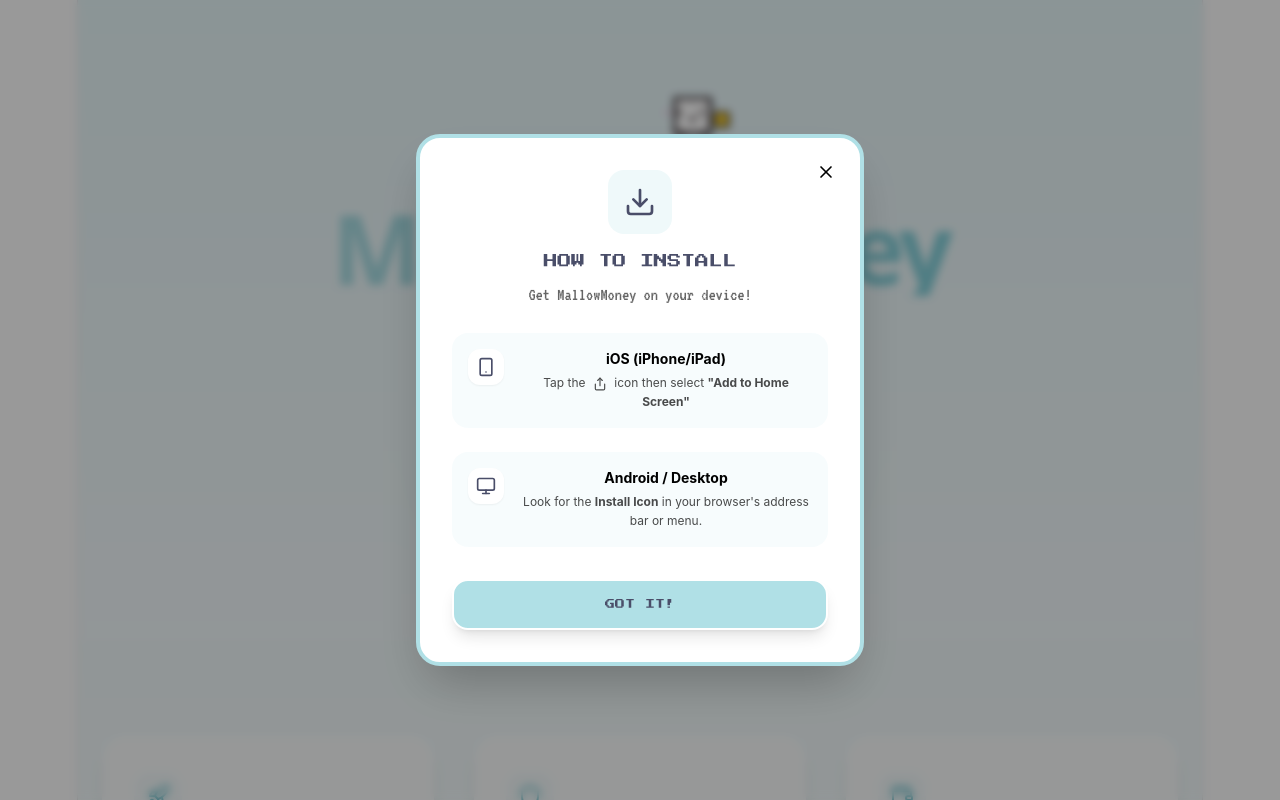
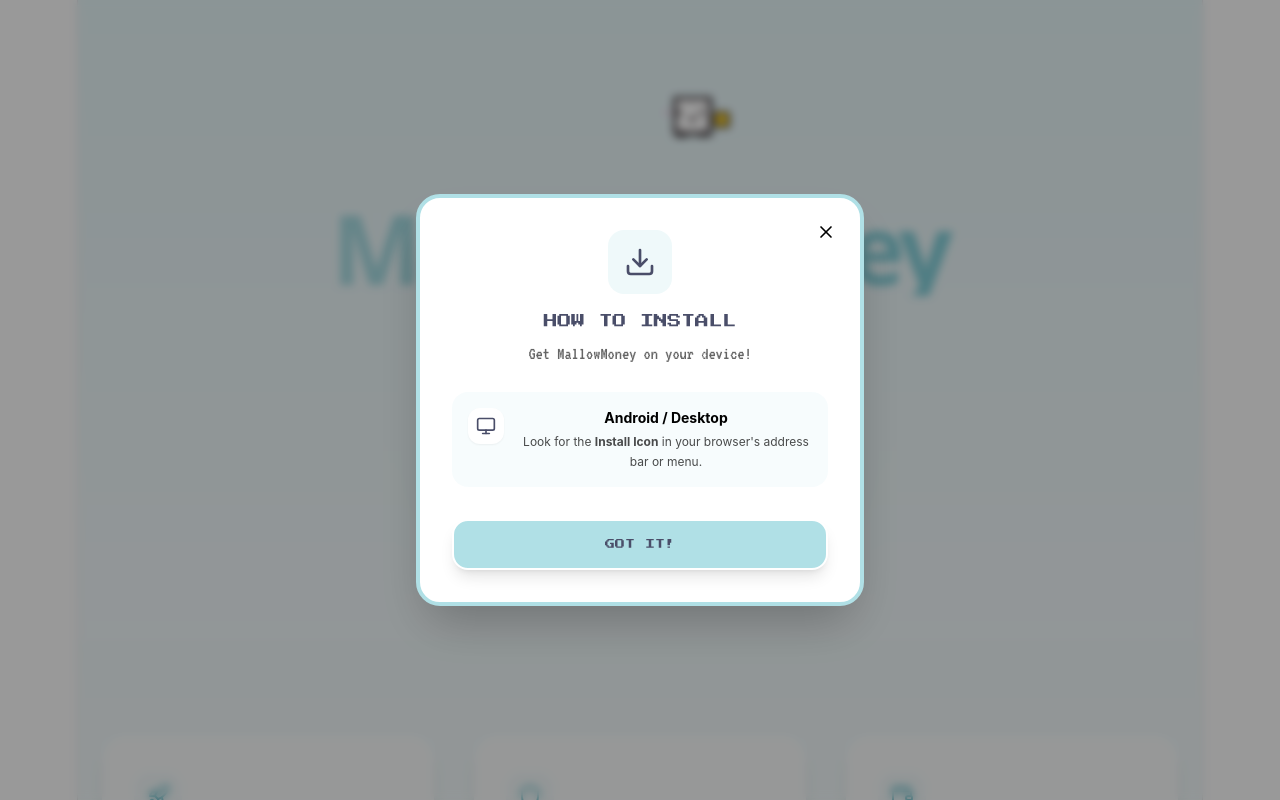
Before and after one commit to Crizneil/MallowMoney, a React (Vite) app: page / in a window 1280 px wide. Both pictures are taken after a click on the button "DOWNLOAD FOR FREE". Shown: the top 800 px of the page. Built offline with nearby package versions, Linux system fonts and the light colour scheme.

Commit message:
fixedowload

```diff
--- a/src/components/LandingPage.jsx
+++ b/src/components/LandingPage.jsx
@@ -5,9 +5,12 @@
 
 const LandingPage = ({ onStart, onInstall, isInstallable, isInstalled }) => {
   const [showInstallModal, setShowInstallModal] = useState(false);
+  const isIOS = /iPad|iPhone|iPod/.test(navigator.userAgent) && !window.MSStream;
 
   const handleDownloadClick = () => {
-    if (isInstallable) {
+    if (isIOS) {
+      setShowInstallModal(true);
+    } else if (isInstallable) {
       onInstall();
     } else {
       setShowInstallModal(true);
@@ -47,6 +50,7 @@
 
               <div className="space-y-6">
                 {/* iOS Instructions */}
+                {isIOS && (
                   <div className="flex items-start gap-4 p-4 bg-mallow-light-blue/10 rounded-2xl">
                     <div className="p-2 bg-white rounded-xl shadow-sm">
                       <Smartphone size={20} className="text-mallow-light-text" />
@@ -56,8 +60,10 @@
                       <p className="text-xs opacity-70 leading-relaxed">Tap the <Share size={14} className="inline mx-1" /> icon then select <strong>"Add to Home Screen"</strong></p>
                     </div>
                   </div>
+                )}
 
                 {/* Android / Chrome Instructions */}
+                {!isIOS && (
                   <div className="flex items-start gap-4 p-4 bg-mallow-light-blue/10 rounded-2xl">
                     <div className="p-2 bg-white rounded-xl shadow-sm">
                       <Monitor size={20} className="text-mallow-light-text" />
@@ -67,6 +73,7 @@
                       <p className="text-xs opacity-70 leading-relaxed">Look for the <strong>Install Icon</strong> in your browser's address bar or menu.</p>
                     </div>
                   </div>
+                )}
               </div>
 
               <button
```
Lines whose indentation alone changed are shown as unchanged.
